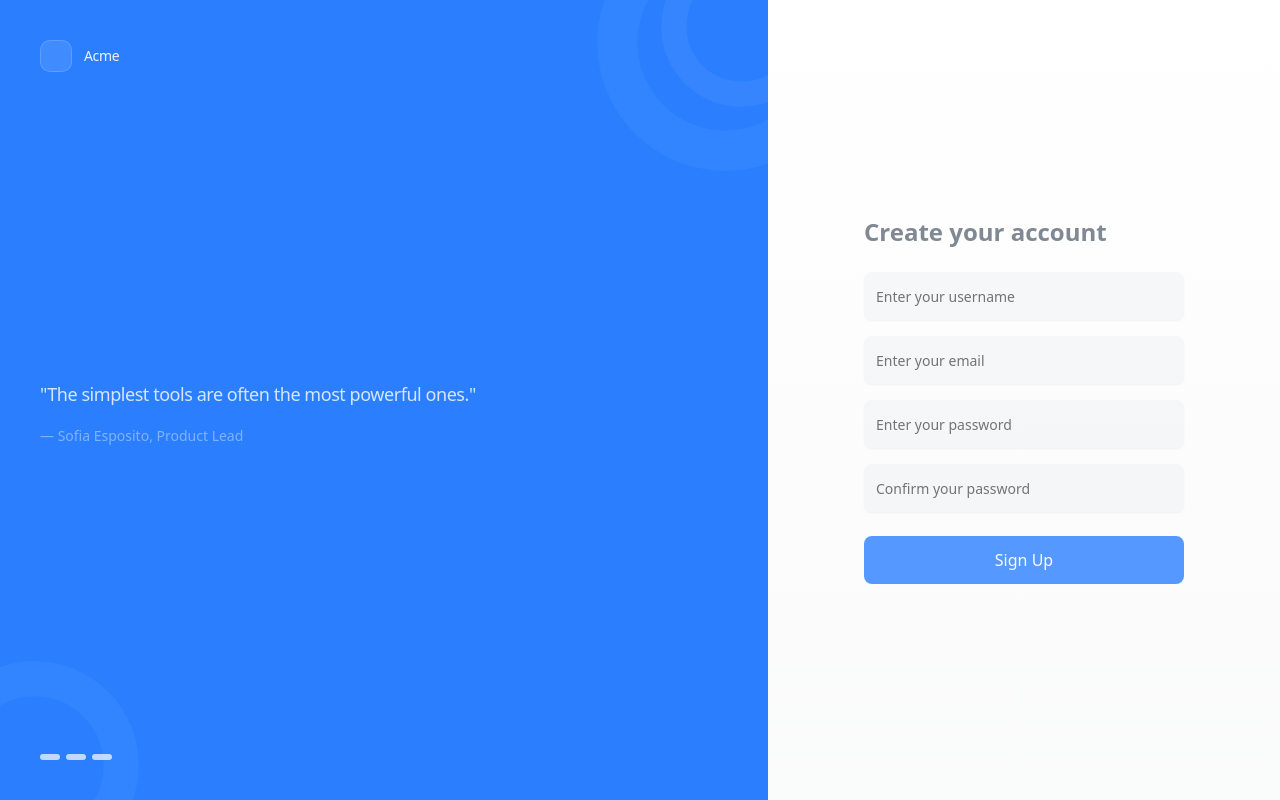
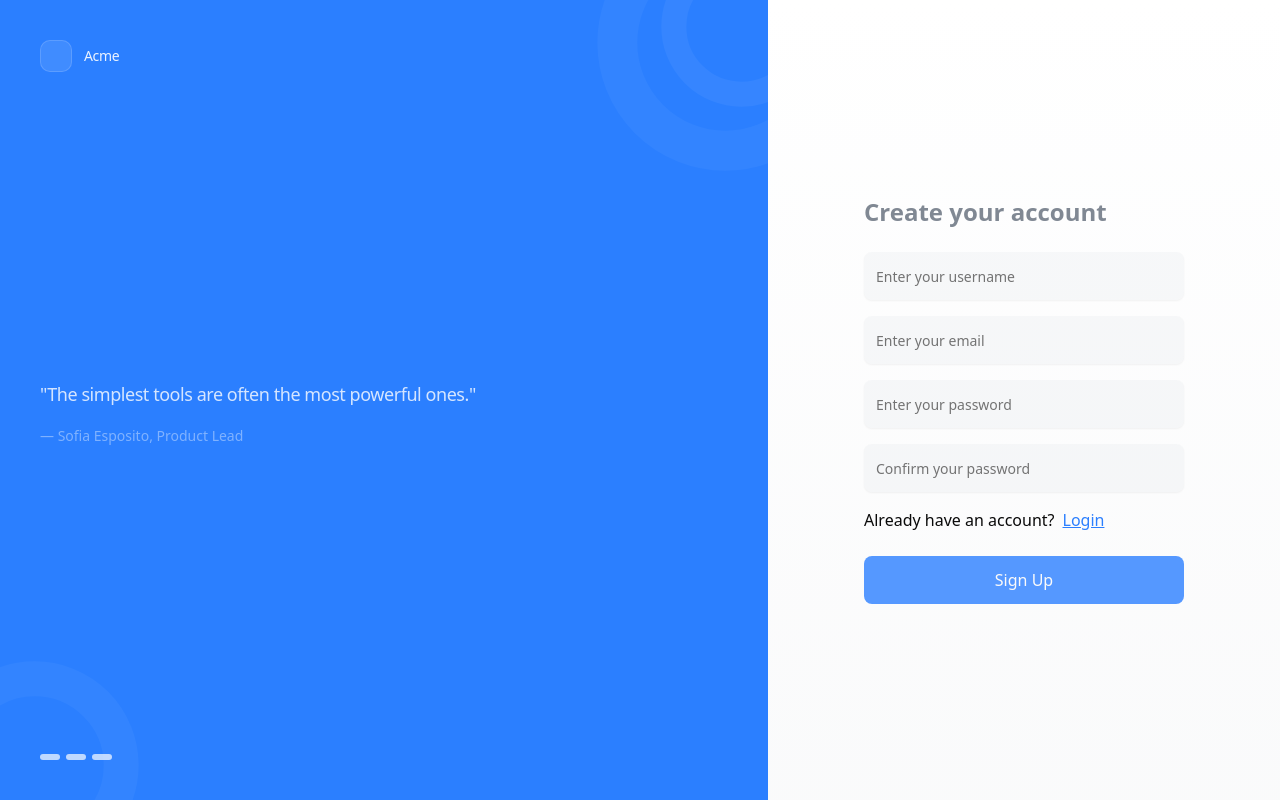
Before and after one commit to Reza-Keymasi/stratum-spectrum, a Next.js app: page /sign-up in a window 1280 px wide. Built offline with nearby package versions, Linux system fonts and the light colour scheme.

Commit message:
feat: add link from sign up form to login form

```diff
--- a/src/features/auth/components/SignUpForm.tsx
+++ b/src/features/auth/components/SignUpForm.tsx
@@ -1,5 +1,6 @@
 "use client";
 
+import Link from "next/link";
 import { FormProvider, useForm } from "react-hook-form";
 import { zodResolver } from "@hookform/resolvers/zod";
 
@@ -36,6 +37,12 @@ const SignUpForm = () => {
             name="confirmPassword"
             placeholder="Confirm your password"
           />
+          <div className="flex gap-2">
+            <span>Already have an account?</span>
+            <Link href="/login" className="font-medium text-blue-500 underline">
+              Login
+            </Link>
+          </div>
         </div>
         <Button
           type="submit"
```
